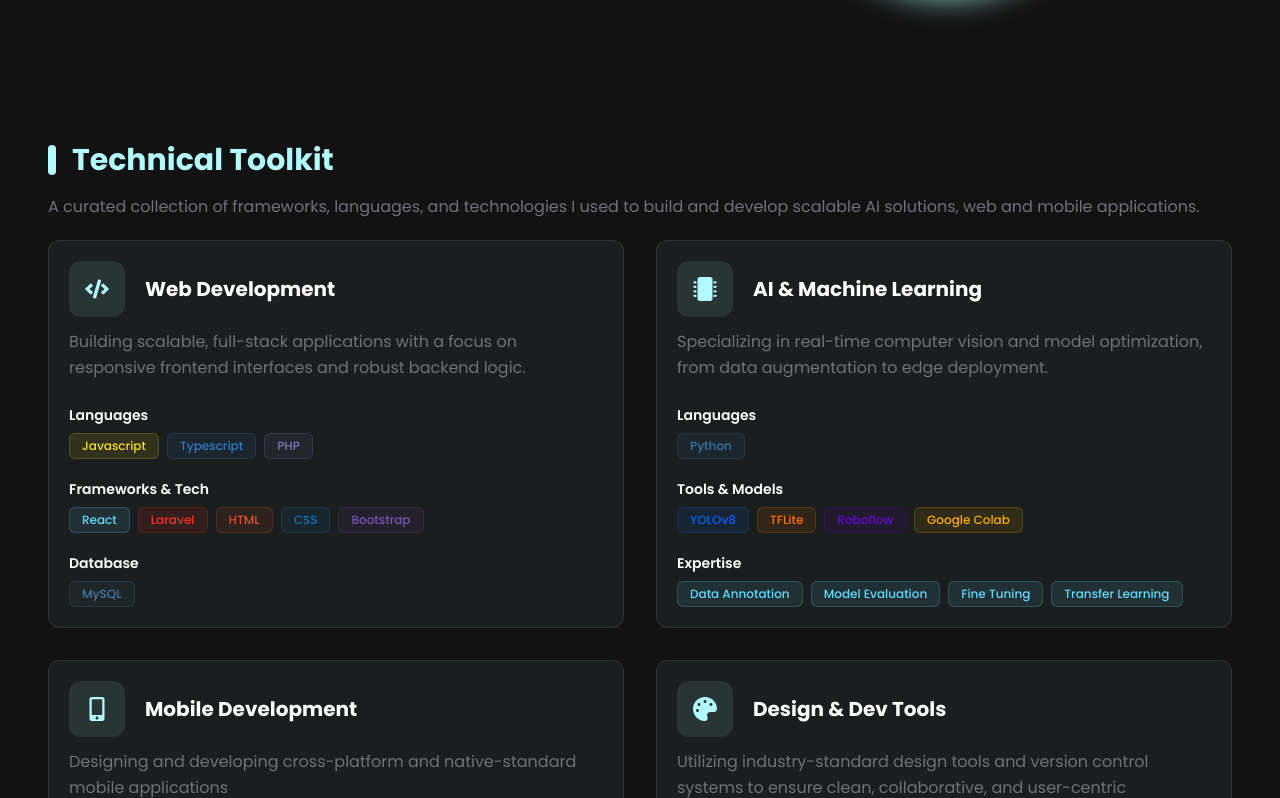
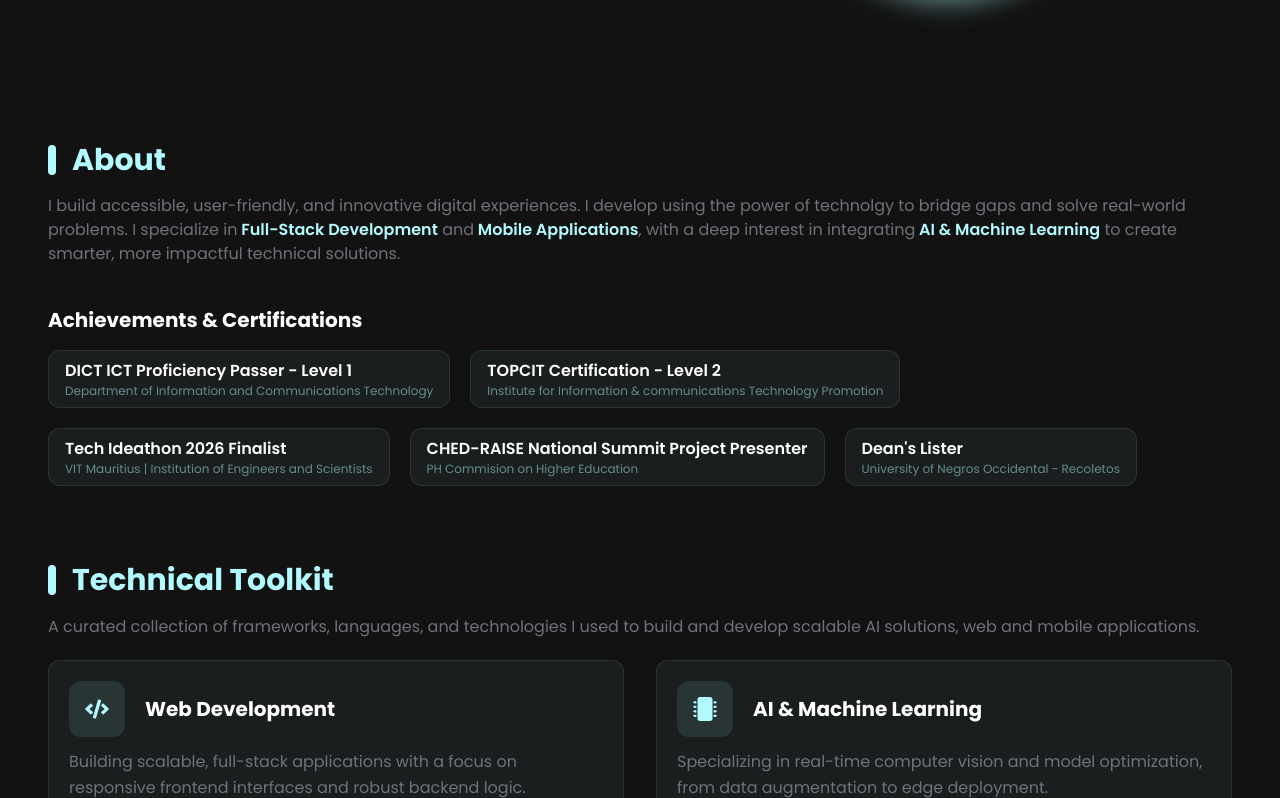
Before and after one commit to lowie-replan/dev-portfolio, a React (Vite) app: page / in a window 1280 px wide. Shown: the part 522-1320 px from the top of the page. Built offline with nearby package versions, Linux system fonts and the light colour scheme.

Commit message:
updated sections and added about

```diff
--- a/index.html
+++ b/index.html
@@ -2,7 +2,7 @@
 <html lang="en">
   <head>
     <meta charset="UTF-8" />
-    <link rel="icon" type="image/svg+xml" href="/Personal_Logo_Dark.png" />
+    <link rel="icon" type="image/svg+xml" href="/Personal_Logo_dark.png" />
     <meta name="viewport" content="width=device-width, initial-scale=1.0" />
     <title>Lowie John Replan</title>
   </head>
--- a/src/App.tsx
+++ b/src/App.tsx
@@ -1,5 +1,6 @@
 import Navbar from './components/Navbar';
 import Hero from './components/Hero';
+import About from './components/about/About';
 import TechToolkit from './components/toolkits/TechToolkit';
 import Projects from './components/projects/Projects';
 import Contact from './components/Contact';
@@ -19,6 +20,11 @@ function App() {
         <Hero name="Lowie John Replan"/>
       </section>
 
+      {/* ======== ABOUT SECTION ======== */}
+      <section id='about' className='mb-15'>
+        <About/>
+      </section>
+
       {/* ======== TOOLKIT SECTION ======== */}
       <section id='tech_toolkit' className='mb-15'>
         <TechToolkit/>
@@ -34,8 +40,6 @@ function App() {
         <Contact/>
       </section>
 
-      <hr className='m-12 border-zinc-600'/>
-
       {/* ======== FOOTER ======== */}
       <Footer/>
 
--- a/src/components/Contact.tsx
+++ b/src/components/Contact.tsx
@@ -3,7 +3,7 @@ import { FaEnvelope, FaPhone } from "react-icons/fa";
 const Contact = () => {
     return (
 
-        <div className="mx-8 md:mx-12">
+        <div className="max-w-7xl mx-auto px-8 md:px-12">
 
             {/* ======== SECTION HEADER ======== */}
             <div className="flex items-center">
@@ -12,7 +12,7 @@ const Contact = () => {
             </div>
 
             {/* ======== FORM WRAPPER ======== */}
-            <div className="grid grid-gols-1 lg:grid-cols-2 gap-8 bg-accent/5 p-6 rounded-xl border border-accent/10">
+            <div className="grid grid-cols-1 lg:grid-cols-2 gap-8 bg-accent/5 p-6 rounded-xl border border-accent/10">
 
                 {/* ======== LEFT COLUMN (TEXTS) ======== */}
                 <div className="">
@@ -57,7 +57,12 @@ const Contact = () => {
                                 text-white p-2 rounded-lg"
                             >
                         </textarea>
-                        <button className="p-3 bg-accent rounded-xl">Send Message</button>
+                        <button className="
+                            p-3 bg-accent rounded-xl hover:scale-102
+                            transition-all duration-500 hover:shadow-[0_0_15px_0_rgba(178,250,255,0.2)]"
+                            >
+                            Send Message
+                        </button>
                     </form>
                 </div>
             </div>
--- a/src/components/Footer.tsx
+++ b/src/components/Footer.tsx
@@ -21,6 +21,7 @@ const Footer = () => {
                         border border-zinc-400 md:rounded-full md:py-1 rounded-xl"
                     >
                         <li><a href="#home" className={classContent}>Home</a></li>
+                        <li><a href="#about" className={classContent}>About</a></li>
                         <li><a href="#tech_toolkit" className={classContent}>Technical Toolkit</a></li>
                         <li><a href="#projects" className={classContent}>Projects</a></li>
                         <li><a href="#contact" className={classContent}>Contact</a></li>
--- a/src/components/Navbar.tsx
+++ b/src/components/Navbar.tsx
@@ -1,6 +1,6 @@
 import { useState, useEffect } from "react";
 
-type SectionId = 'home' | 'tech_toolkit' | 'projects' | 'contact';
+type SectionId = 'home' | 'about' | 'tech_toolkit' | 'projects' | 'contact';
 
 const Navbar = () => {
     const [isOpen, setIsOpen] = useState(false);
@@ -25,7 +25,7 @@ const Navbar = () => {
         };
 
         const observer = new IntersectionObserver(handleIntersect, observerOptions);
-        const sections: SectionId[] = ['home', 'tech_toolkit', 'projects', 'contact'];
+        const sections: SectionId[] = ['home', 'about', 'tech_toolkit', 'projects', 'contact'];
 
         sections.forEach((id) => {
             const el = document.getElementById(id);
@@ -40,6 +40,7 @@ const Navbar = () => {
     const renderNavLinks = (isMobile: boolean) => {
         const links: { name: string; id: SectionId }[] = [
             { name: 'Home', id: 'home' },
+            { name: 'About', id: 'about' },
             { name: 'Technical Toolkit', id: 'tech_toolkit' },
             { name: 'Projects', id: 'projects' },
             { name: 'Contact', id: 'contact' },
--- /dev/null
+++ b/src/components/about/About.tsx
@@ -0,0 +1,41 @@
+import {aboutData} from "./AboutData";
+
+const About = () => {
+    return (
+        <div className="max-w-7xl mx-auto px-8 md:px-12">
+
+            {/* ======== SECTION HEADER ======== */}
+            <div className="flex items-center">
+                <div className="h-[30px] w-[8px] bg-accent rounded-full"></div>
+                <h1 className="p-4 text-2xl md:text-3xl font-bold text-accent flex items-center whitespace-nowrap">About</h1>
+            </div>
+
+            <div>
+                {/* ======== DESCRIPTION ======== */}
+                <p className="text-zinc-500 mb-10">
+                    I build accessible, user-friendly, and innovative digital experiences.
+                    I develop using the power of
+                    technolgy to bridge gaps and solve real-world problems. I specialize in
+                    <span className="text-accent font-semibold"> Full-Stack Development</span> and
+                    <span className="text-accent font-semibold"> Mobile Applications</span>,
+                    with a deep interest in integrating
+                    <span className="text-accent font-semibold"> AI & Machine Learning</span> to
+                    create smarter, more impactful technical solutions.
+                </p>
+
+                {/* ======== MAPPING ACHIEVEMENTS AND CERTIFICATIONS ======== */}
+                <h2 className="text-white text-lg md:text-xl font-bold mb-4">Achievements & Certifications</h2>
+                <div className="flex gap-5 flex-col md:flex-row md:flex-wrap">
+                    {aboutData.map((data) => (
+                        <div className="border border-accent/10 items-center px-4 py-2 rounded-xl bg-accent/5 text-sm md:text-base">
+                            <div className="text-white font-semibold">{data.label}</div>
+                            <div className="text-xs text-accent/50">{data.from}</div>
+                        </div>
+                    ))}
+                </div>
+            </div>
+        </div>
+    );
+};
+
+export default About;
--- /dev/null
+++ b/src/components/about/AboutData.tsx
@@ -0,0 +1,7 @@
+export const aboutData = [
+    {label: "DICT ICT Proficiency Passer - Level 1", from: "Department of Information and Communications Technology"},
+    {label: "TOPCIT Certification - Level 2", from: "Institute for Information & communications Technology Promotion"},
+    {label: "Tech Ideathon 2026 Finalist", from: "VIT Mauritius | Institution of Engineers and Scientists"},
+    {label: "CHED-RAISE National Summit Project Presenter", from: "PH Commision on Higher Education"},
+    {label: "Dean's Lister" , from: "University of Negros Occidental - Recoletos"}
+];
--- a/src/components/projects/ProjectData.tsx
+++ b/src/components/projects/ProjectData.tsx
@@ -40,7 +40,8 @@ export const projectData: Projcards[] = [
         description: "Lorem ipsum dolor sit, amet consectetur adipisicing elit. Consectetur autem corrupti itaque dolor aperiam voluptatibus dignissimos eos nemo laborum distinctio quos dolores.",
         tags: [
             {label: "Mobile Development"},
-            {label: "Machine Learning"}
+            {label: "Machine Learning"},
+            {label: "Computer Vision"}
         ],
         techStack: [
             {label: "Python", color: "#3776AB"},
--- a/src/components/projects/Projects.tsx
+++ b/src/components/projects/Projects.tsx
@@ -4,7 +4,7 @@ const Projects = () => {
 
     return (
 
-        <div className="flex-1 items-center px-8 md:px-12">
+        <div className="max-w-7xl mx-auto flex-1 items-center px-8 md:px-12">
 
             {/* ======== SECTION HEADER ======== */}
             <div className="flex items-center">
--- a/src/components/toolkits/TechToolkit.tsx
+++ b/src/components/toolkits/TechToolkit.tsx
@@ -4,7 +4,7 @@ const TechToolkit = () => {
     return (
 
         // ================ TECHNICAL TOOLKIT ================
-        <div className="flex-1 items-center mx-8 md:mx-12">
+        <div className="max-w-7xl mx-auto flex-1 items-center px-8 md:px-12">
             <div className="flex items-start flex-col mb-5">
 
                 {/* ======== SECTION HEADER ======== */}
```
Also changed, not shown: public/Personal_Logo_Dark.png, public/images/Personal_Logo.png.
